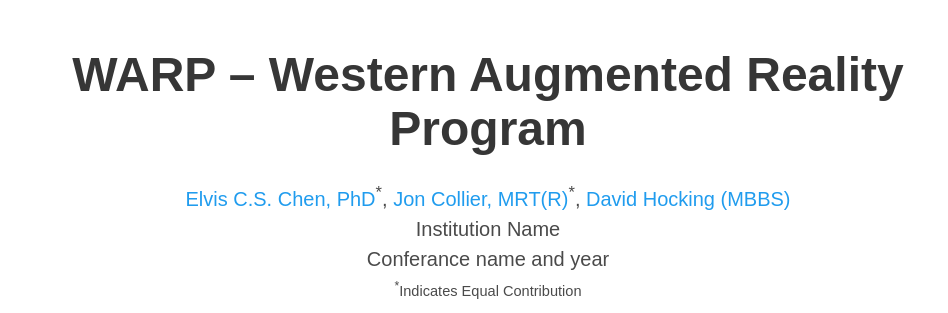
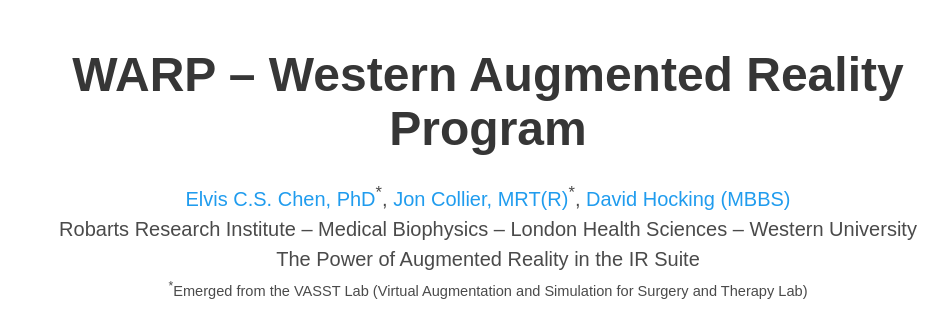
Before and after one commit to CharlesYCX/warp, a plain HTML site: page index.html in a window 1280 px wide. Shown: the top 313 px of the page, without its empty margins (152-1100 px from the left). Drawn offline with nearby package versions, Linux system fonts and the light colour scheme; some icons are missing; a web font is replaced by a local one.

Commit message:
Update index.html

```diff
--- a/index.html
+++ b/index.html
@@ -65,8 +65,8 @@
                   </div>
 
                   <div class="is-size-5 publication-authors">
-                    <span class="author-block">Institution Name<br>Conferance name and year</span>
-                    <span class="eql-cntrb"><small><br><sup>*</sup>Indicates Equal Contribution</small></span>
+                    <span class="author-block">Robarts Research Institute – Medical Biophysics – London Health Sciences – Western University<br>The Power of Augmented Reality in the IR Suite</span>
+                    <span class="eql-cntrb"><small><br><sup>*</sup>Emerged from the VASST Lab (Virtual Augmentation and Simulation for Surgery and Therapy Lab)</small></span>
                   </div>
 
                   <div class="column has-text-centered">
```
